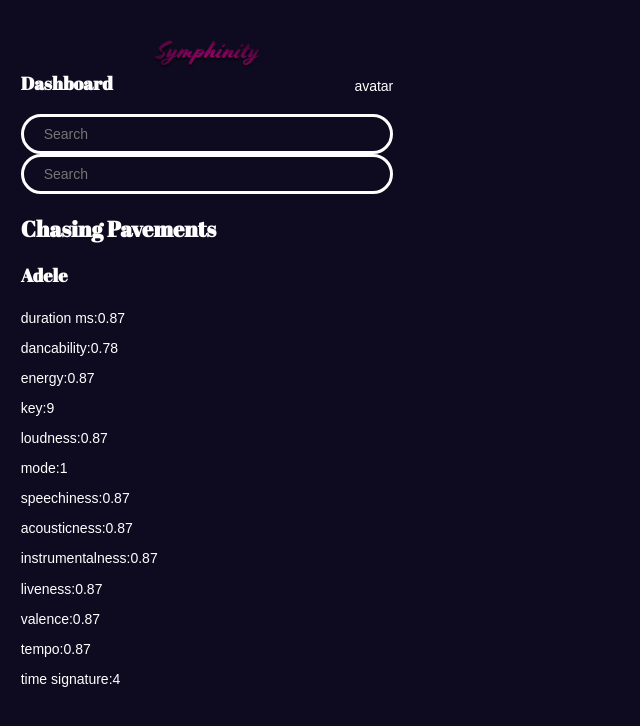
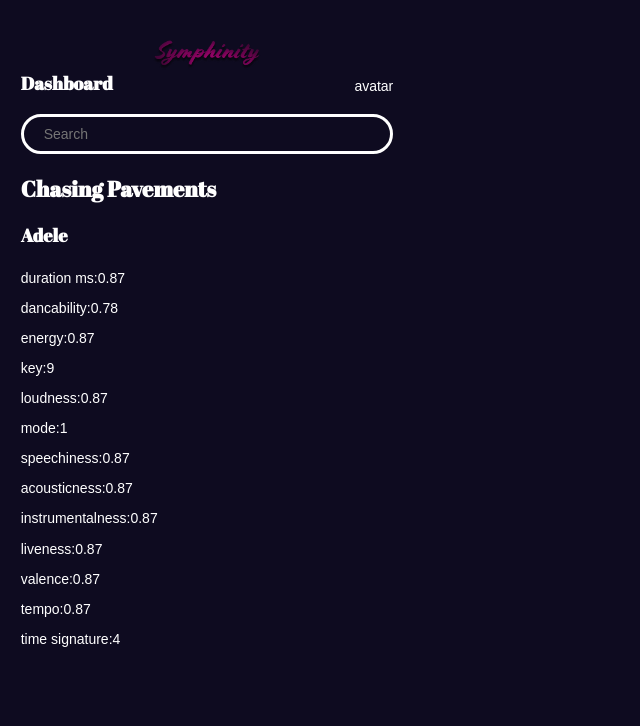
Before and after one commit to Spotify-Song-Suggester/Front-End-SSS, a React (Create React App) app: page / in a window 1280 px wide. Shown: the top 726 px of the page, without its empty margins (0-640 px from the left). Built offline with nearby package versions, Linux system fonts and the light colour scheme; no server answers; sample sign-in values are in the browser's storage; a web font is replaced by a local one.

Commit message:
Refined routes in Main

```diff
--- a/src/components/pages/Main.js
+++ b/src/components/pages/Main.js
@@ -79,9 +79,11 @@
                 <Route path="/search">
                     <SearchFeed term={searchTerm} />
                 </Route>
+                <Route path="/">
+                    <SongItems/>
+                </Route>
             </Switch>
-            <StyledInput type="text" placeholder="Search" />
-            <SongItems/>
+
         </MainContent>
     );
 };
```
